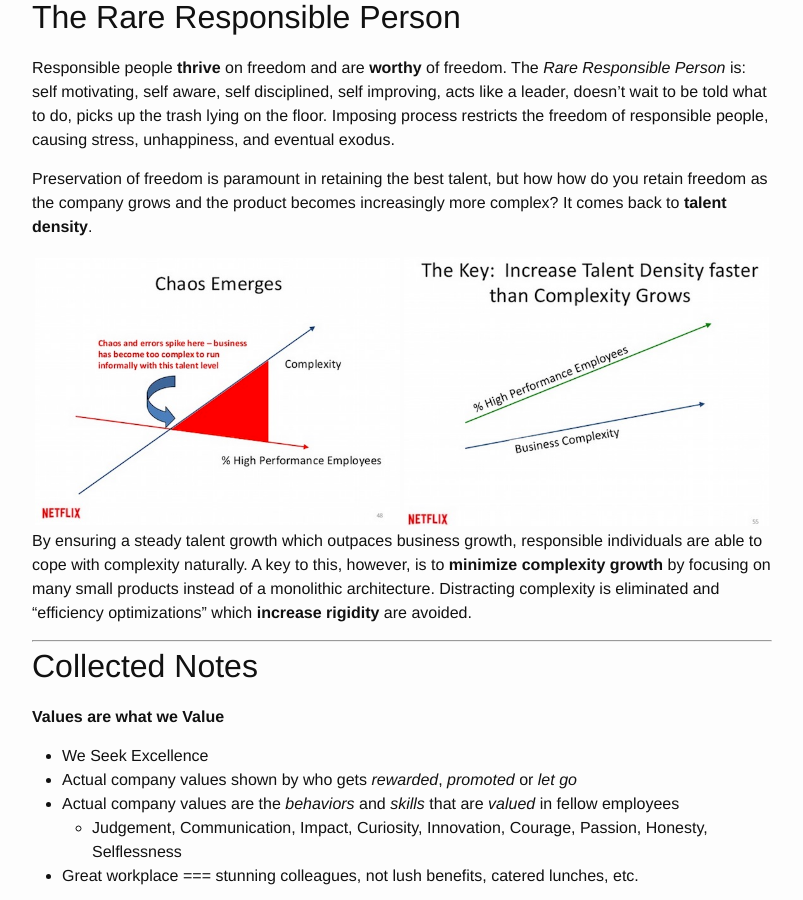
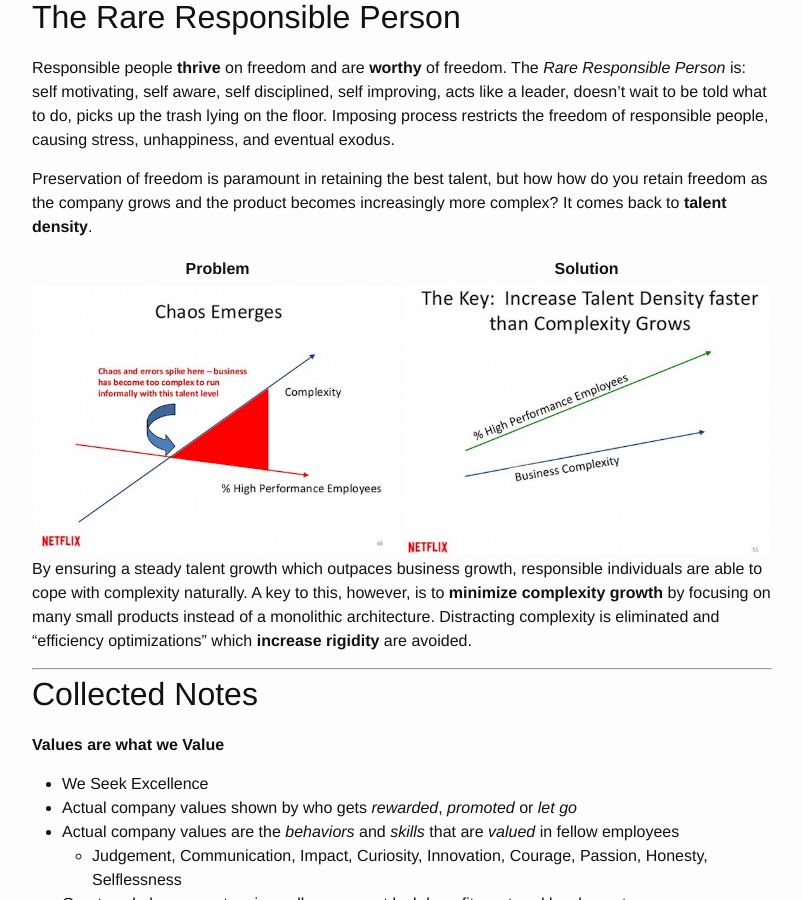
Before and after one commit to puzzfuzz/puzzfuzz.github.io, a Jekyll site: the page built from _posts/2015-02-28-netflix-culture.md, in a window 1280 px wide and 900 px high, scrolled down 1389 px. Shown: the whole window, without its empty margins (238-1041 px from the left). Built offline with Jekyll 4.4.1, drawn with Linux system fonts in a browser that asks for light colours.

Commit message:
it worked!

```diff
--- a/_posts/2015-02-28-netflix-culture.md
+++ b/_posts/2015-02-28-netflix-culture.md
@@ -41,7 +41,10 @@ Responsible people **thrive** on freedom and are **worthy** of freedom. The _Rar
 
 Preservation of freedom is paramount in retaining the best talent, but how how do you retain freedom as the company grows and the product becomes increasingly more complex? It comes back to **talent density**.
 
+| Problem | Solution |
+| ------- | -------- |
 | ![netflix chaos](/assets/netflix_chaos.jpg) | ![netflix growth](/assets/netflix_chaos_free.jpg) |
+
 
 By ensuring a steady talent growth which outpaces business growth, responsible individuals are able to cope with complexity naturally. A key to this, however, is to **minimize complexity growth** by focusing on many small products instead of a monolithic architecture. Distracting complexity is eliminated and "efficiency optimizations" which **increase rigidity** are avoided.
 
```
